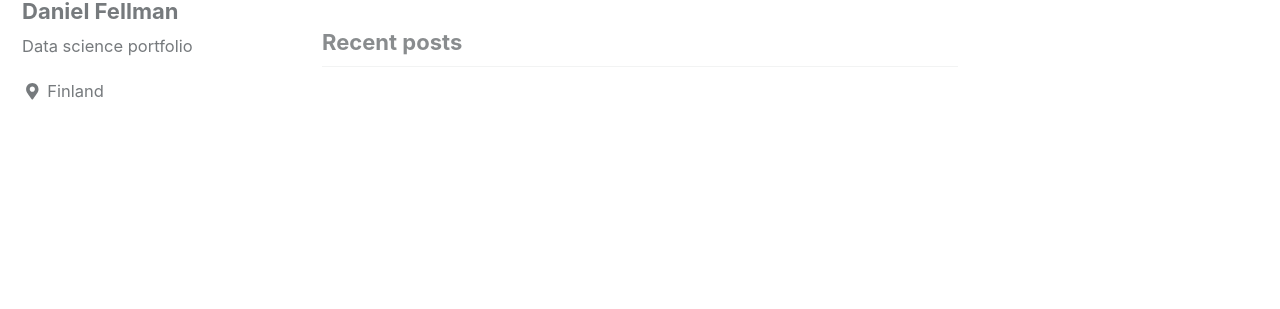
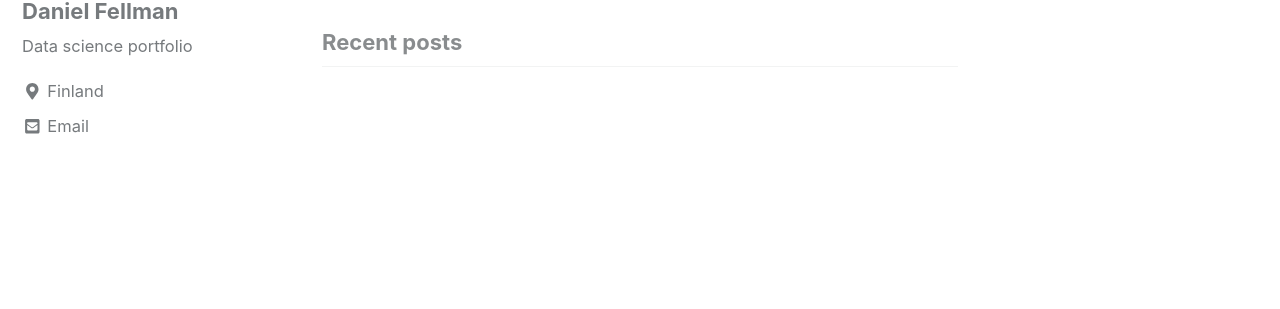
Before and after one commit to danielfellman/df.github.io, a Jekyll site: the page built from index.html, in a window 1280 px wide. Shown: the part 113-422 px from the top of the page. Built offline with Jekyll 4.4.1, drawn with Linux system fonts in a browser that asks for light colours; cached includes are drawn as plain includes; nearby versions of some CDN libraries; the list of posts is cut into pages by our own code.

Commit message:
Update _config.yml

```diff
--- a/_config.yml
+++ b/_config.yml
@@ -107,10 +107,10 @@ author:
   avatar           : # path of avatar image, e.g. "/assets/images/bio-photo.jpg"
   bio              : "Data science portfolio"
   location         : "Finland"
-  email            :
+  email            : "daniel.fellman@abo.fi"
   links:
     - label: "Email"
-      icon: "daniel.fellman@abo.fi"
+      icon: "fas fa-fw fa-envelope-square"
       # url: mailto:your.name@email.com
     - label: "Website"
       icon: "fas fa-fw fa-link"
```
